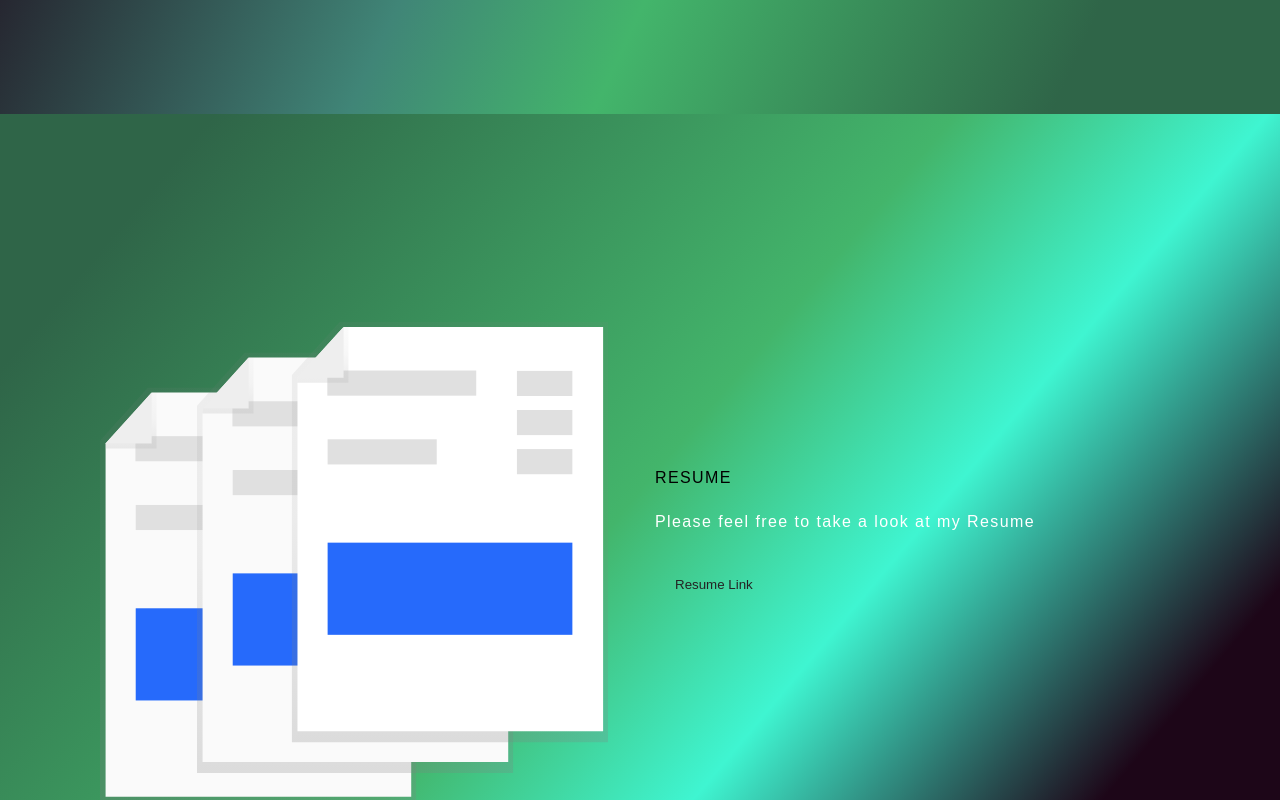
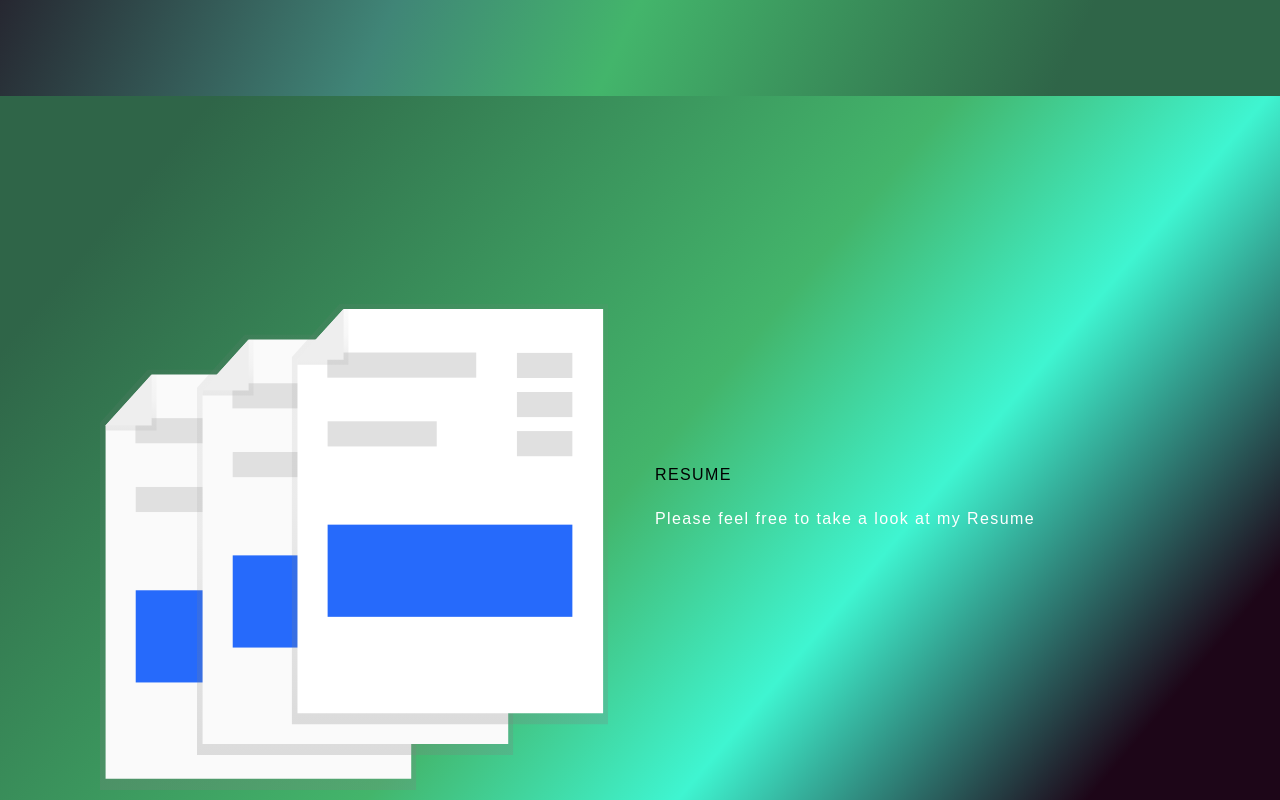
Before and after one commit to rahmedy/React-Portfolio-, a React (Create React App) app: page / in a window 1280 px wide. Shown: the part 1447-2247 px from the top of the page. Built offline with nearby package versions, Linux system fonts and the light colour scheme.

Commit message:
Heroku deploy

```diff
--- a/package.json
+++ b/package.json
@@ -1,5 +1,5 @@
 {
-  "homepage": "https://rahmedy.github.io/React-Portfolio-",
+
   "name": "portfolio-react",
   "version": "0.1.0",
   "private": true,
@@ -45,5 +45,6 @@
       "last 1 firefox version",
       "last 1 safari version"
     ]
-  }
+  },
+  "homepage": "https://rahmedy.github.io/React-Portfolio-"
 }
--- a/src/components/Main.js
+++ b/src/components/Main.js
@@ -22,7 +22,7 @@ function Main({
                                 <h1 className={lightText ? 'heading' : 'heading dark'}>{headLine}</h1>
                                 <p className={lightTextDesc ? 'home__main-subtitle' : 'home__main-subtitle dark'}>{description}</p>
 
-                                 <Button>{buttonLable}</Button>
+                                 {/* <Button>{buttonLable}</Button> */}
 
                             </div>
                         </div>
--- a/src/components/pages/HomePage/Data.js
+++ b/src/components/pages/HomePage/Data.js
@@ -18,8 +18,10 @@ export const homeObjThree = {
   description:
     "I have been referred to by many as the tech guy. From unplugging the power cord of the router to fix the wifi to developing a multitude of Web applications using different technologies, I have lived up to the name. I like to keep things as short and easy as possible like this description. Please have a look at my work and feel free to contact me at any time. ",
   imgStart: 'start',
+
+  alt: 'Vault',
   img: 'images/svg-2.svg',
-  alt: 'Vault'
+
 };
 
 export const homeObjTwo = {
```
